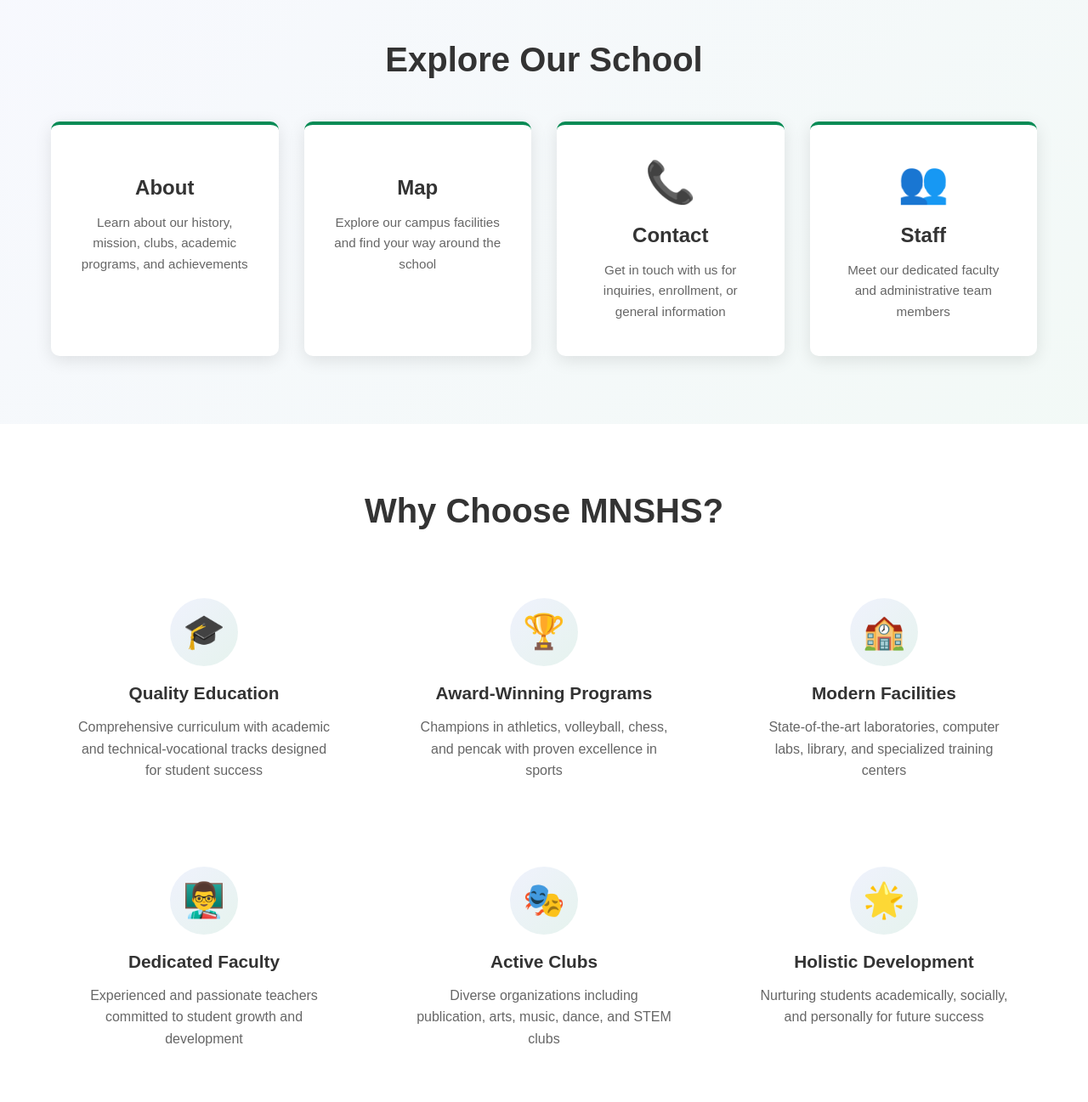
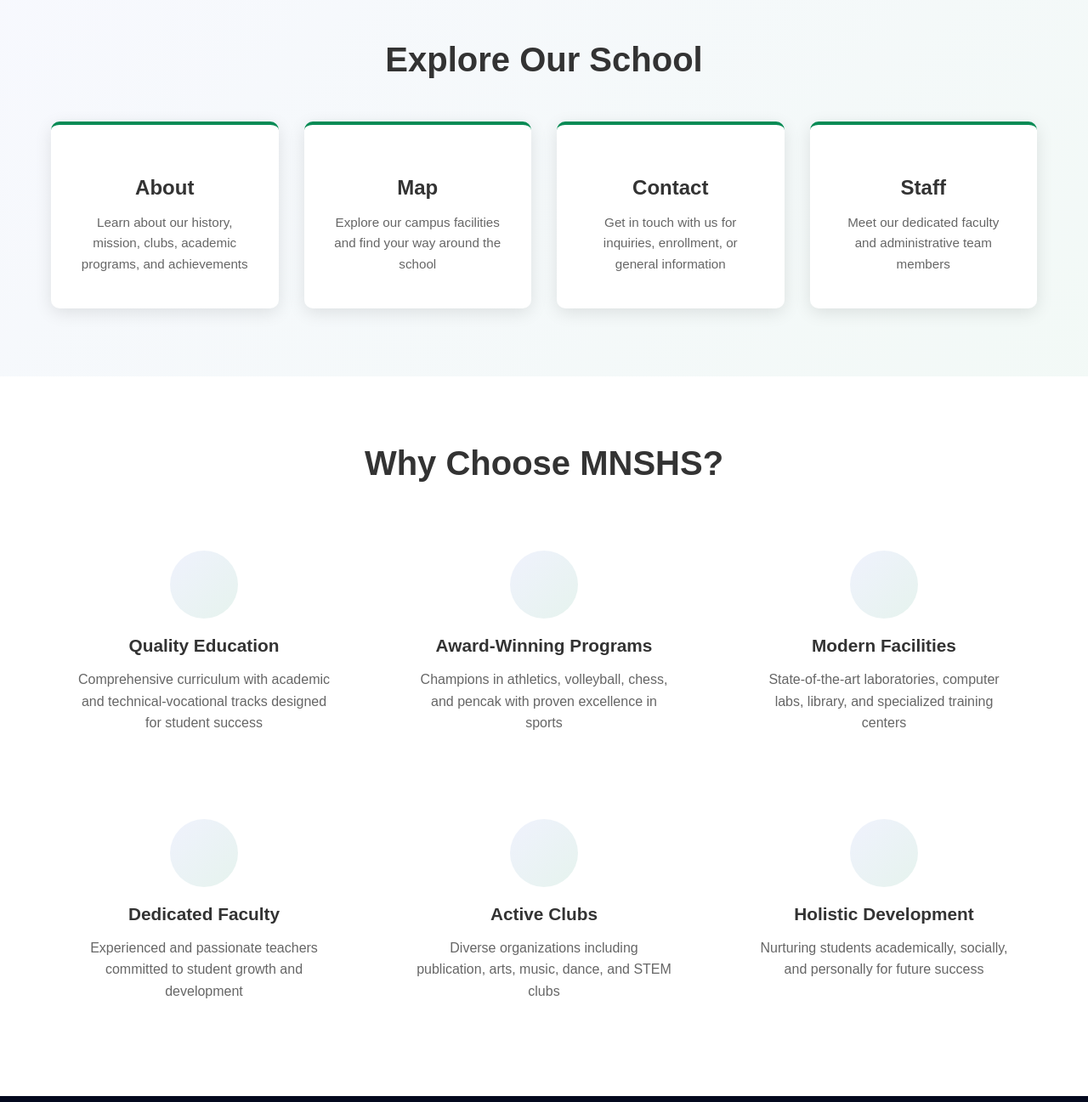
Before and after one commit to jolsmagnaye-create/g10trial, a plain HTML site: page index.html in a window 1280 px wide. Shown: the part 976-2273 px from the top of the page at 85% size. Drawn offline with Linux system fonts and the light colour scheme.

Commit message:
Update index.html

```diff
--- a/index.html
+++ b/index.html
@@ -380,13 +380,13 @@
       </a>
 
       <a href="contact.html" class="nav-card">
-        <div class="nav-card-icon">📞</div>
+        <div class="nav-card-icon"></div>
         <h3>Contact</h3>
         <p>Get in touch with us for inquiries, enrollment, or general information</p>
       </a>
 
       <a href="staff.html" class="nav-card">
-        <div class="nav-card-icon">👥</div>
+        <div class="nav-card-icon"></div>
         <h3>Staff</h3>
         <p>Meet our dedicated faculty and administrative team members</p>
       </a>
@@ -398,37 +398,37 @@
     <h2>Why Choose MNSHS?</h2>
     <div class="features-grid">
       <div class="feature-item">
-        <div class="feature-icon">🎓</div>
+        <div class="feature-icon"></div>
         <h3>Quality Education</h3>
         <p>Comprehensive curriculum with academic and technical-vocational tracks designed for student success</p>
       </div>
 
       <div class="feature-item">
-        <div class="feature-icon">🏆</div>
+        <div class="feature-icon"></div>
         <h3>Award-Winning Programs</h3>
         <p>Champions in athletics, volleyball, chess, and pencak with proven excellence in sports</p>
       </div>
 
       <div class="feature-item">
-        <div class="feature-icon">🏫</div>
+        <div class="feature-icon"></div>
         <h3>Modern Facilities</h3>
         <p>State-of-the-art laboratories, computer labs, library, and specialized training centers</p>
       </div>
 
       <div class="feature-item">
-        <div class="feature-icon">👨‍🏫</div>
+        <div class="feature-icon"></div>
         <h3>Dedicated Faculty</h3>
         <p>Experienced and passionate teachers committed to student growth and development</p>
       </div>
 
       <div class="feature-item">
-        <div class="feature-icon">🎭</div>
+        <div class="feature-icon"></div>
         <h3>Active Clubs</h3>
         <p>Diverse organizations including publication, arts, music, dance, and STEM clubs</p>
       </div>
 
       <div class="feature-item">
-        <div class="feature-icon">🌟</div>
+        <div class="feature-icon"></div>
         <h3>Holistic Development</h3>
         <p>Nurturing students academically, socially, and personally for future success</p>
       </div>
```
